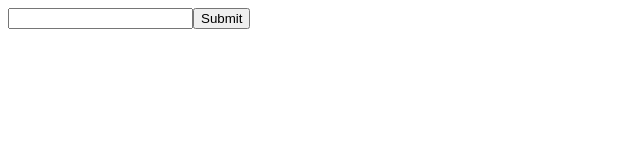
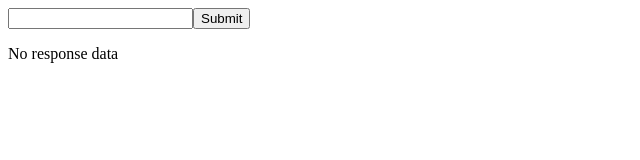
Before and after one commit to jdorellana207/testing_functionsecurity, a Vue app in the folder swsecurity/: page / in a window 1280 px wide. Shown: the top 160 px of the page, without its empty margins (0-640 px from the left). Built offline with nearby package versions, Linux system fonts and the light colour scheme.

Commit message:
handle response

```diff
--- a/swsecurity/src/App.vue
+++ b/swsecurity/src/App.vue
@@ -2,7 +2,10 @@
   <form @submit.prevent="postData">
     <input type="text" v-model="name">
     <button type="submit">Submit</button>
-  </form>
+    <div>
+    <p v-if="responseData">{{ responseData }}</p>
+    <p v-else>No response data</p>
+  </div>  </form>
 </template>
 
 <script>
@@ -21,6 +24,7 @@ export default {
       })
         .then(response => {
           // Handle the API response here
+          this.responseData = response.data;
           console.log(response.data);
         })
         .catch(error => {
```
